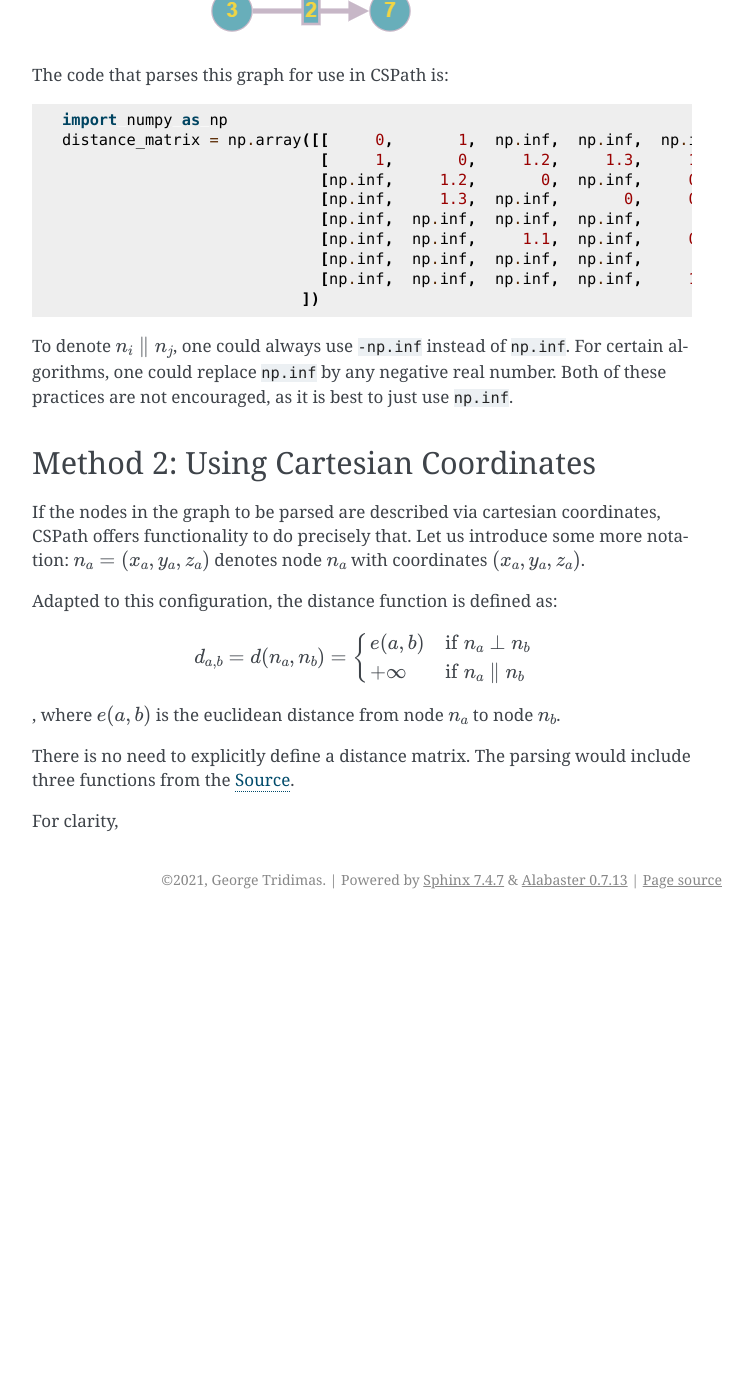
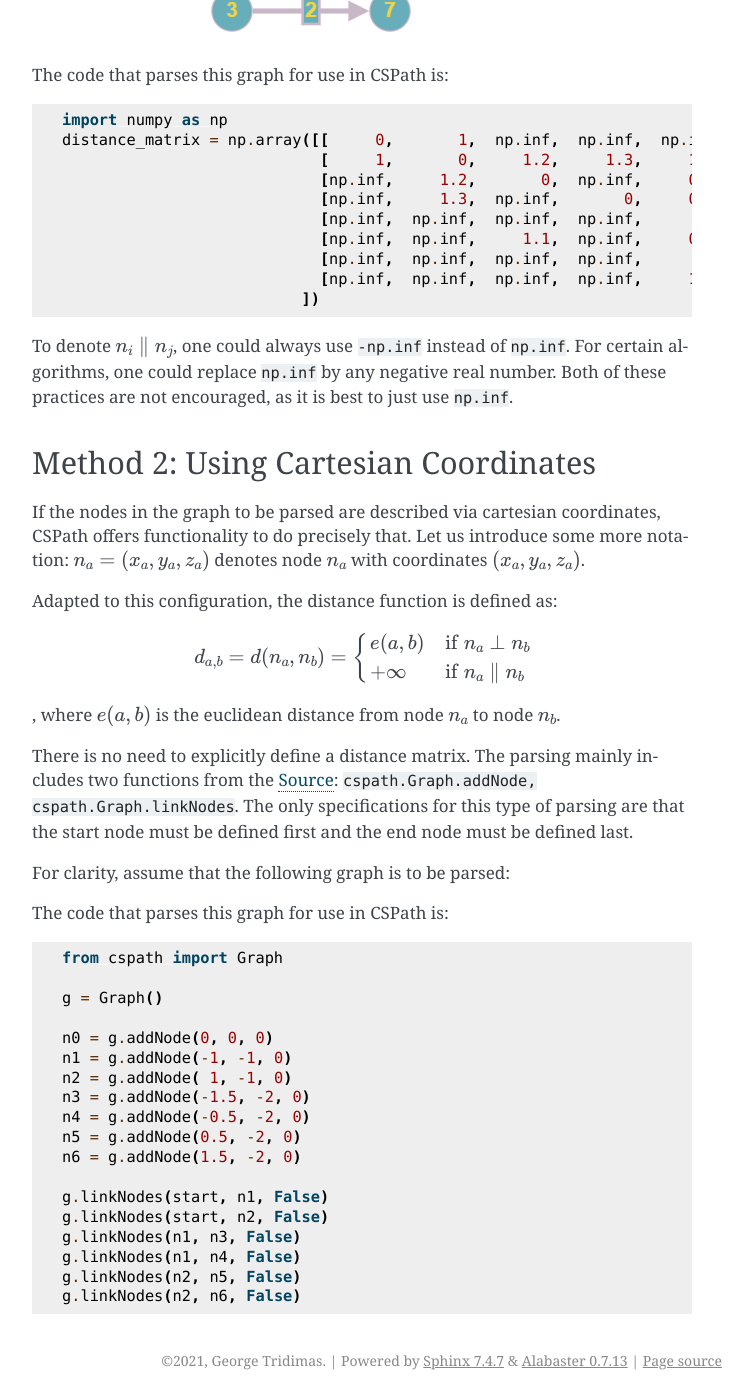
Before and after one commit to notgmt1337/CSPath, a Sphinx documentation site: the page built from docs/how-to/graph-parse.rst, in a window 1280 px wide and 1400 px high, scrolled down 1468 px. Shown: the whole window, without its empty margins (388-1141 px from the left). Built offline with Sphinx 7.4.7, drawn with Linux system fonts in a browser that asks for light colours; before the commit the page ends 2387 px from its top, so only the background shows below that.

Commit message:
Update graph-parse.rst

```diff
--- a/docs/how-to/graph-parse.rst
+++ b/docs/how-to/graph-parse.rst
@@ -91,9 +91,34 @@ Adapted to this configuration, the distance function is defined as:
 
 , where :math:`e(a, b)` is the euclidean distance from node :math:`n_a` to node :math:`n_b`.
 
-There is no need to explicitly define a distance matrix. The parsing would include three functions from the `Source`_.
+There is no need to explicitly define a distance matrix. The parsing mainly includes two functions from the `Source`_: :code:`cspath.Graph.addNode, cspath.Graph.linkNodes`. The only specifications for this type of parsing are that the start node must be defined first and the end node must be defined last.
 
-For clarity,
+For clarity, assume that the following graph is to be parsed:
+
+
+
+The code that parses this graph for use in CSPath is:
+
+.. code-block:: python
+
+    from cspath import Graph
+
+    g = Graph()
+
+    n0 = g.addNode(0, 0, 0)
+    n1 = g.addNode(-1, -1, 0)
+    n2 = g.addNode( 1, -1, 0)
+    n3 = g.addNode(-1.5, -2, 0)
+    n4 = g.addNode(-0.5, -2, 0)
+    n5 = g.addNode(0.5, -2, 0)
+    n6 = g.addNode(1.5, -2, 0)
+
+    g.linkNodes(start, n1, False)
+    g.linkNodes(start, n2, False)
+    g.linkNodes(n1, n3, False)
+    g.linkNodes(n1, n4, False)
+    g.linkNodes(n2, n5, False)
+    g.linkNodes(n2, n6, False)
 
 
 
```
